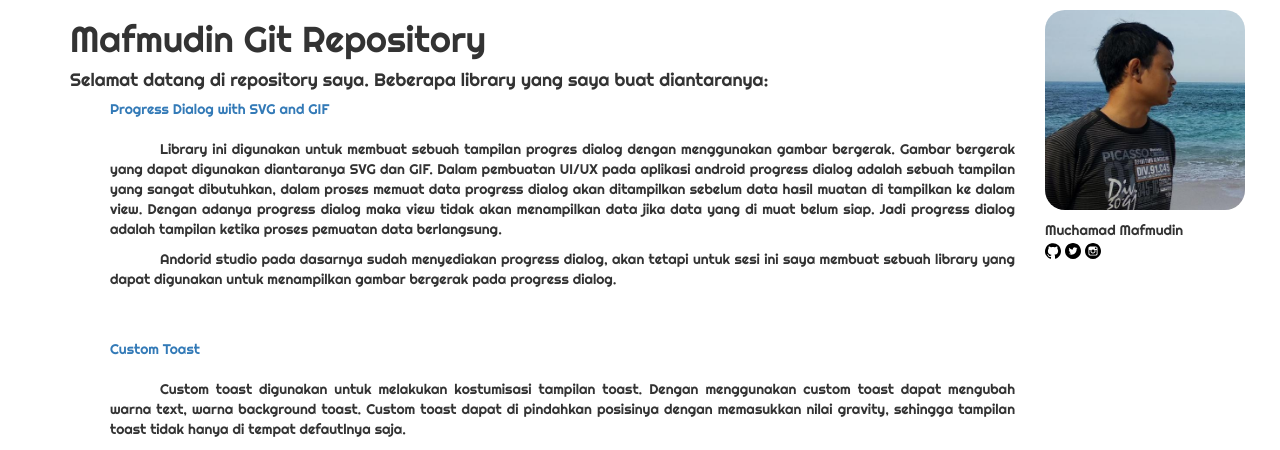
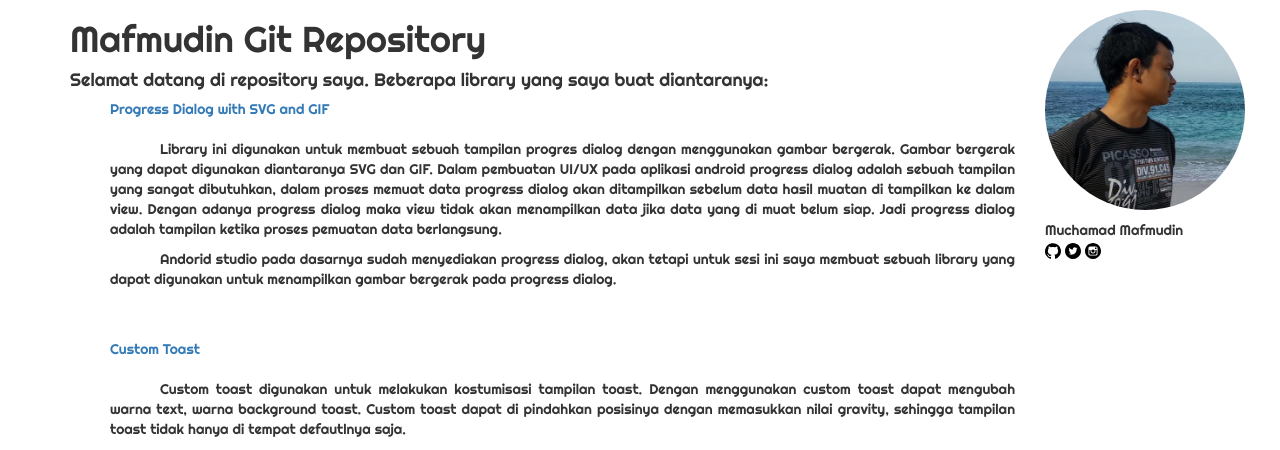
Before and after one commit to mafmudin/mafmudin.github.io, a PHP site: page / in a window 1280 px wide. Shown: the top 450 px of the page. Run offline with PHP 8.4, Linux system fonts and the light colour scheme.

Commit message:
update image profile radius

```diff
--- a/css/mystyle.css
+++ b/css/mystyle.css
@@ -60,7 +60,7 @@ ul {
 }
 
 .image-profile{
-	border-radius: 10%;
+	border-radius: 100%;
 	margin-top: 10px;
 	margin-bottom: 10px;
 }
```
